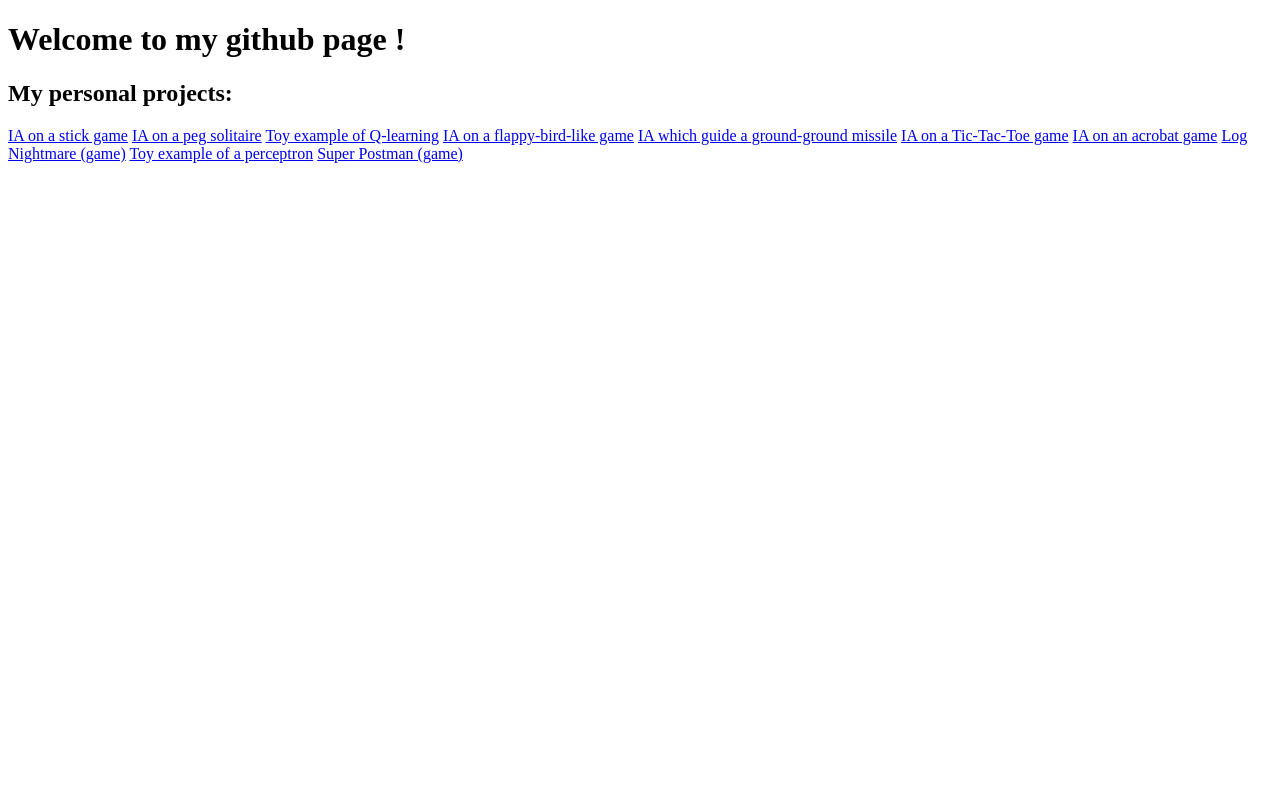
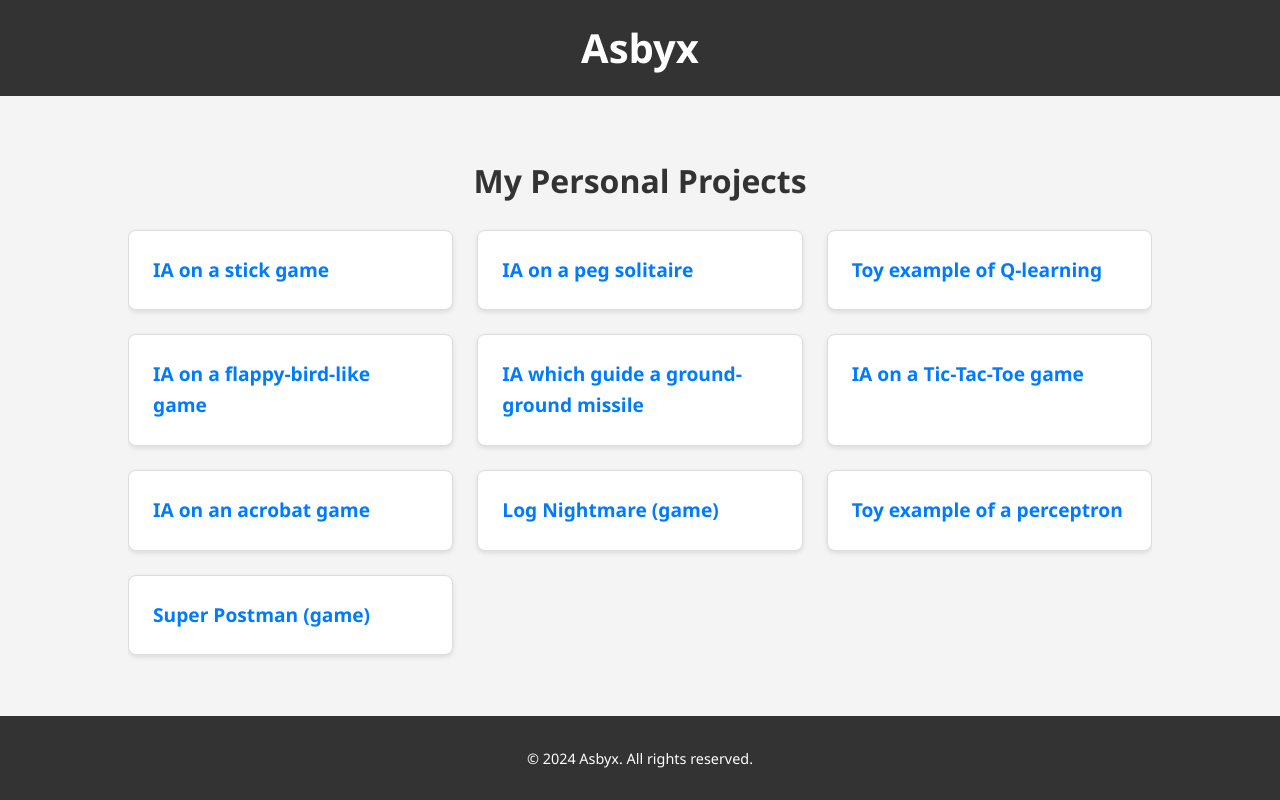
Before and after one commit to Asbyx/asbyx.github.io, a plain HTML site: page index.html in a window 1280 px wide. Drawn offline with Linux system fonts and the light colour scheme.

Commit message:
feat: add style

```diff
--- a/index.html
+++ b/index.html
@@ -2,20 +2,33 @@
 <html lang="en">
 <head>
     <meta charset="UTF-8">
-    <title>Asbyx profile</title>
+    <meta name="viewport" content="width=device-width, initial-scale=1.0">
+    <title>Asbyx - Personal Projects</title>
+    <link rel="stylesheet" href="style.css">
 </head>
 <body>
-    <h1>Welcome to my github page !</h1>
-    <h2>My personal projects: </h2>
-    <a href="IA_allumettes_js/index.html">IA on a stick game</a>
-    <a href="IA_billes_js/index.html">IA on a peg solitaire</a>
-    <a href="IA_cheese_js/index.html">Toy example of Q-learning</a>
-    <a href="IA_flappy_js/index.html">IA on a flappy-bird-like game</a>
-    <a href="IA_missiles.js/index.html">IA which guide a ground-ground missile</a>
-    <a href="IA_morpion_js/index.html">IA on a Tic-Tac-Toe game</a>
-    <a href="IA_accrobate_js/index.html">IA on an acrobat game</a>
-    <a href="LogNightmare_js/index.html">Log Nightmare (game)</a>
-    <a href="perceptron_js/index.html">Toy example of a perceptron</a>
-    <a href="Super_Postman_js/index.html">Super Postman (game)</a>
+    <header>
+        <h1>Asbyx</h1>
+    </header>
+
+    <div class="container">
+        <h2>My Personal Projects</h2>
+        <ul class="projects">
+            <li class="project-item"><a href="IA_allumettes_js/index.html">IA on a stick game</a></li>
+            <li class="project-item"><a href="IA_billes_js/index.html">IA on a peg solitaire</a></li>
+            <li class="project-item"><a href="IA_cheese_js/index.html">Toy example of Q-learning</a></li>
+            <li class="project-item"><a href="IA_flappy_js/index.html">IA on a flappy-bird-like game</a></li>
+            <li class="project-item"><a href="IA_missiles.js/index.html">IA which guide a ground-ground missile</a></li>
+            <li class="project-item"><a href="IA_morpion_js/index.html">IA on a Tic-Tac-Toe game</a></li>
+            <li class="project-item"><a href="IA_accrobate_js/index.html">IA on an acrobat game</a></li>
+            <li class="project-item"><a href="LogNightmare_js/index.html">Log Nightmare (game)</a></li>
+            <li class="project-item"><a href="perceptron_js/index.html">Toy example of a perceptron</a></li>
+            <li class="project-item"><a href="Super_Postman_js/index.html">Super Postman (game)</a></li>
+        </ul>
+    </div>
+
+    <footer>
+        <p>&copy; 2024 Asbyx. All rights reserved.</p>
+    </footer>
 </body>
 </html>
--- /dev/null
+++ b/style.css
@@ -0,0 +1,78 @@
+body {
+    font-family: 'Segoe UI', Tahoma, Geneva, Verdana, sans-serif;
+    margin: 0;
+    padding: 0;
+    background-color: #f4f4f4;
+    color: #333;
+    line-height: 1.6;
+}
+
+header {
+    background-color: #333;
+    color: #fff;
+    padding: 1rem 0;
+    text-align: center;
+}
+
+header h1 {
+    margin: 0;
+    font-size: 2.5rem;
+}
+
+.container {
+    width: 80%;
+    margin: auto;
+    overflow: hidden;
+    padding: 2rem 0;
+}
+
+h2 {
+    text-align: center;
+    color: #333;
+    margin-bottom: 1.5rem;
+    font-size: 2rem;
+}
+
+.projects {
+    display: grid;
+    grid-template-columns: repeat(auto-fit, minmax(300px, 1fr));
+    gap: 1.5rem;
+    list-style: none;
+    padding: 0;
+}
+
+.project-item {
+    background-color: #fff;
+    border: 1px solid #ddd;
+    border-radius: 8px;
+    padding: 1.5rem;
+    box-shadow: 0 2px 5px rgba(0,0,0,0.1);
+    transition: transform 0.3s ease, box-shadow 0.3s ease;
+}
+
+.project-item:hover {
+    transform: translateY(-5px);
+    box-shadow: 0 4px 10px rgba(0,0,0,0.15);
+}
+
+.project-item a {
+    text-decoration: none;
+    color: #007bff;
+    font-weight: bold;
+    font-size: 1.2rem;
+}
+
+.project-item a:hover {
+    text-decoration: underline;
+}
+
+footer {
+    text-align: center;
+    padding: 1rem 0;
+    background-color: #333;
+    color: #fff;
+    position: fixed;
+    bottom: 0;
+    width: 100%;
+    font-size: 0.9rem;
+}
```
